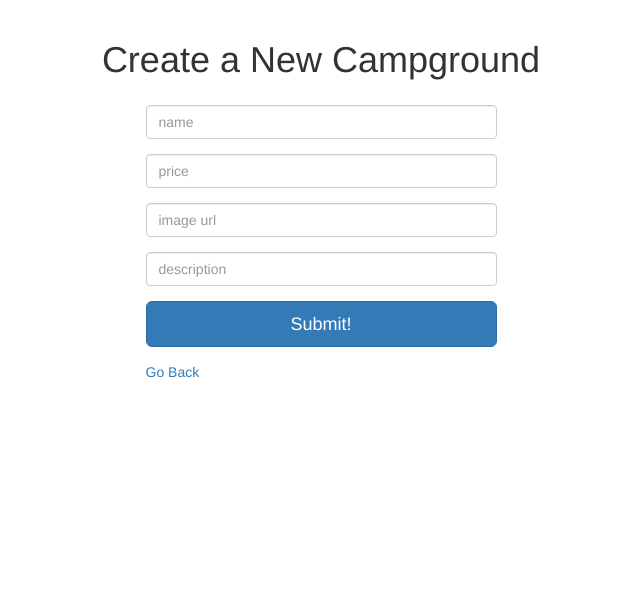
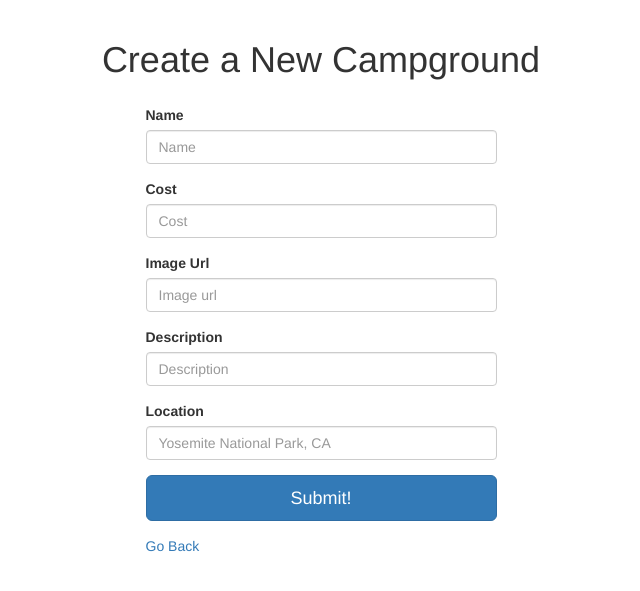
Before and after one commit to sneupan1/Wonder-Camp, a Node server app: page /campgrounds/new in a window 1280 px wide. Shown: the part 52-643 px from the top of the page, without its empty margins (319-959 px from the left). Run offline with Node 20, Linux system fonts and the light colour scheme; the visitor is signed in with stand-in values (Sample User, id 1); some libraries are stand-ins or nearby versions.

Commit message:
add google geocoder API

```diff
--- a/app.js
+++ b/app.js
@@ -1,3 +1,4 @@
+require('dotenv').config();
 var express 	= require("express"),
 	request 	= require("request"),
 	app 		= express(),
@@ -19,8 +20,9 @@ var commentRoutes = require("./routes/comments"),
 
 mongoose.set('useNewUrlParser', true);
 mongoose.set('useUnifiedTopology', true);
+var url = process.env.DATABASEURL || "mongodb://localhost/wonder_camp";
 // mongoose.connect("mongodb://localhost/wonder_camp");
-mongoose.connect(process.env.DATABASEURL, {
+mongoose.connect(url, {
 	useNewUrlParser: true,
 	useCreateIndex: true
 	}). then(()=> {
@@ -53,18 +55,6 @@ app.use(function (req, res, next){
 	next();
 });
 
-var campgrounds= [
-       {name: "Salmon Creek", image: "https://farm9.staticflickr.com/8442/7962474612_bf2baf67c0.jpg"},
-        {name: "Granite Hill", image: "https://farm1.staticflickr.com/60/215827008_6489cd30c3.jpg"},
-        {name: "Mountain Goat's Rest", image: "https://farm7.staticflickr.com/6057/6234565071_4d20668bbd.jpg"},
-        {name: "Salmon Creek", image: "https://farm9.staticflickr.com/8442/7962474612_bf2baf67c0.jpg"},
-        {name: "Granite Hill", image: "https://farm1.staticflickr.com/60/215827008_6489cd30c3.jpg"},
-        {name: "Mountain Goat's Rest", image: "https://farm7.staticflickr.com/6057/6234565071_4d20668bbd.jpg"},
-        {name: "Salmon Creek", image: "https://farm9.staticflickr.com/8442/7962474612_bf2baf67c0.jpg"},
-        {name: "Granite Hill", image: "https://farm1.staticflickr.com/60/215827008_6489cd30c3.jpg"},
-        {name: "Mountain Goat's Rest", image: "https://farm7.staticflickr.com/6057/6234565071_4d20668bbd.jpg"}
-       ];
-
 app.use(bodyParser.urlencoded({extended:true}));
 
 app.set("view engine", "ejs");
@@ -76,7 +66,7 @@ app.use("/campgrounds/:id/comments", commentRoutes);
 app.get("*", function(req, res) {
 	res.redirect("/campgrounds");
 });
-
-app.listen(process.env.PORT, process.env.IP, function(){
+var connectPORT = process.env.PORT || 3000;
+app.listen(connectPORT, process.env.IP, function(){
 	console.log("WonderCamp has started!");
 });
--- a/models/campground.js
+++ b/models/campground.js
@@ -5,6 +5,9 @@ var campgroundSchema = new mongoose.Schema({
 	price: String,
 	image: String,
 	description: String,
+	location: String,
+	lat: Number,
+	lng: Number,
 	author: {
 		id: {
 			type: mongoose.Schema.Types.ObjectId,
--- a/package.json
+++ b/package.json
@@ -5,18 +5,20 @@
   "main": "app.js",
   "scripts": {
     "test": "echo \"Error: no test specified\" && exit 1",
-	  "start": "node app.js"
+    "start": "node app.js"
   },
   "author": "",
   "license": "ISC",
   "dependencies": {
     "body-parser": "^1.19.0",
     "connect-flash": "^0.1.1",
+    "dotenv": "^8.2.0",
     "ejs": "^3.0.1",
     "express": "^4.17.1",
     "express-session": "^1.17.0",
     "method-override": "^3.0.0",
     "mongoose": "^5.8.5",
+    "node-geocoder": "^3.25.0",
     "passport": "^0.4.1",
     "passport-local": "^1.0.0",
     "passport-local-mongoose": "^6.0.1",
--- a/public/stylesheets/main.css
+++ b/public/stylesheets/main.css
@@ -13,3 +13,8 @@
 .deleteForm {
 	display: inline;
 }
+
+#map {
+	height: 400px;
+	width: 100%;
+}
--- a/routes/campgrounds.js
+++ b/routes/campgrounds.js
@@ -3,6 +3,16 @@ var router = express.Router();
 var Campground = require("../models/campground");
 var Comment = require("../models/comments");
 var middleware = require("../middleware");
+var NodeGeocoder = require('node-geocoder');
+
+var options = {
+  provider: 'google',
+  httpAdapter: 'https',
+  apiKey: process.env.GEOCODER_API_KEY,
+  formatter: null
+};
+
+var geocoder = NodeGeocoder(options);
 
 //index route - show all campgrounds
 router.get("/", function(req,res) {
@@ -27,8 +37,15 @@ router.post("/", middleware.isLoggedIn, function(req, res) {
 		id: req.user._id,
 		username : req.user.username
 	}
-	var newCampground = {name : name, price: price, image: image, description: description, author : author};
-
+	geocoder.geocode(req.body.location, function (err, data) {
+		if (err || !data.length) {
+		  req.flash('error', 'Invalid address');
+		  return res.redirect('back');
+		}
+		var lat = data[0].latitude;
+		var lng = data[0].longitude;
+		var location = data[0].formattedAddress;
+		var newCampground = {name : name, price: price, image: image, description: description, author : author, location: location, lat: lat, lng: lng};
 		//create a new campgrounds and save to database
 		Campground.create(newCampground, function(err, newCreated){
 			if(err){
@@ -38,7 +55,7 @@ router.post("/", middleware.isLoggedIn, function(req, res) {
 				res.redirect("/campgrounds");
 			}
 		});
-
+	});
 });
 
 //new route
@@ -72,12 +89,24 @@ router.get("/:id/edit", middleware.isAuthorized, function(req, res){
 });
 //update campground route
 router.put("/:id", middleware.isAuthorized, function(req, res){
-	Campground.findByIdAndUpdate(req.params.id, req.body.campground, function(err, updatedCampground){
+	geocoder.geocode(req.body.location, function (err, data) {
+		if (err || !data.length) {
+		  req.flash('error', 'Invalid address');
+		  return res.redirect('back');
+		}
+		req.body.campground.lat = data[0].latitude;
+		req.body.campground.lng = data[0].longitude;
+		req.body.campground.location = data[0].formattedAddress;
+
+		Campground.findByIdAndUpdate(req.params.id, req.body.campground, function(err, campground){
 			if(err){
-			res.redirect("/campgrounds");
+				req.flash("error", err.message);
+				res.redirect("back");
 			} else {
-			res.redirect("/campgrounds/" + req.params.id);
+				req.flash("success","Successfully Updated!");
+				res.redirect("/campgrounds/" + campground._id);
 			}
+		});
 	});
 });
 
--- a/views/campgrounds/new.ejs
+++ b/views/campgrounds/new.ejs
@@ -7,16 +7,24 @@
 		<div style="width:30%; margin: 25px auto;">
 			<form action="/campgrounds" method = "POST">
 				<div class= "form-group">
-					<input class="form-control" type = "text" name= "name" placeholder= "name">
+					<label for="name">Name</label>
+					<input class="form-control" type = "text" name= "name" id="name" placeholder= "Name" required>
 				</div>
 				<div class= "form-group">
-					<input class="form-control" type = "number" name= "price" placeholder= "price" min= "0.01" step="0.01">
+					<label for="price">Cost</label>
+					<input class="form-control" type = "number" name= "price" id= "price" placeholder= "Cost" min= "0.01" step="0.01" required>
 				</div>
 				<div class= "form-group">
-					<input class="form-control" type = "text" name = "image" placeholder= "image url">
+					<label for="image">Image Url</label>
+					<input class="form-control" type = "text" name = "image" id="image" placeholder= "Image url" required>
 				</div>
 				<div class= "form-group">
-					<input class="form-control" type = "text" name= "description" placeholder= "description">
+					<label for="description">Description</label>
+					<input class="form-control" type = "text" name= "description" id="description" placeholder= "Description" required>
+				</div>
+				<div class="form-group">
+					<label for="location">Location</label>
+					<input class="form-control" type="text" name="location" id="location" placeholder="Yosemite National Park, CA">
 				</div>
 				<div class= "form-group">
 					<button class="btn btn-lg btn-primary btn-block">
```
Also changed, not shown: views/campgrounds/edit.ejs (+12 -4 lines), views/campgrounds/show.ejs (+30 -0 lines), 2 other files. Lines whose indentation alone changed are shown as unchanged.
